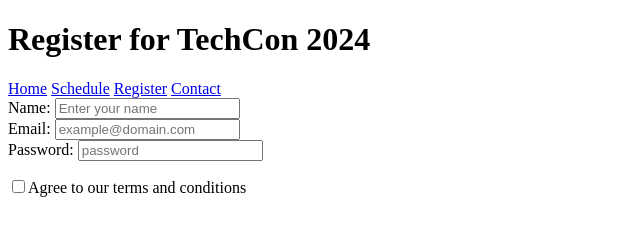
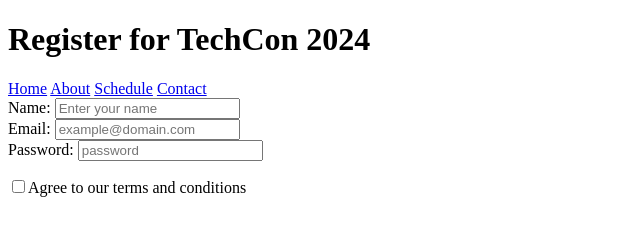
Before and after one commit to FavyWorld/TechCon_HTML, a plain HTML site: page techcon_website/register.html in a window 1280 px wide. Shown: the top 228 px of the page, 0-640 px from the left. Drawn offline with Linux system fonts and the light colour scheme.

Commit message:
register.html

```diff
--- a/techcon_website/register.html
+++ b/techcon_website/register.html
@@ -11,8 +11,8 @@
 
     <nav>
         <a href="index.html">Home</a>
-        <a href="about.html">Schedule</a>
-        <a href="schedule.html">Register</a>
+        <a href="about.html">About</a>
+        <a href="schedule.html">Schedule</a>
         <a href="contact.html">Contact</a>
     </nav>
    </header>
```
